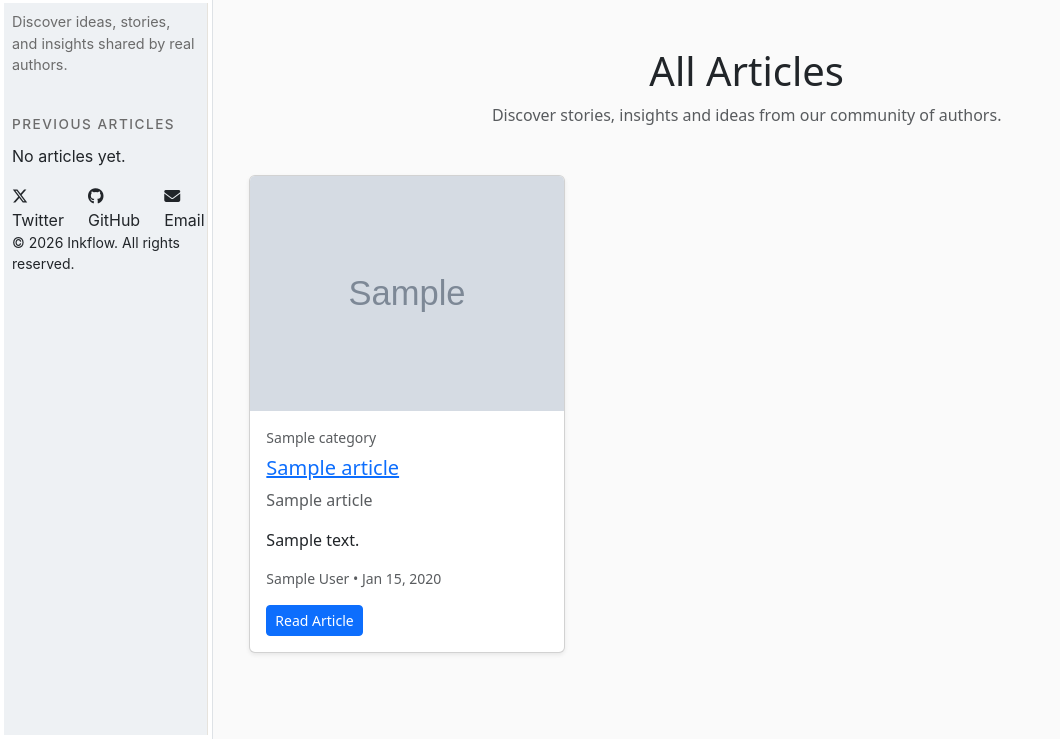
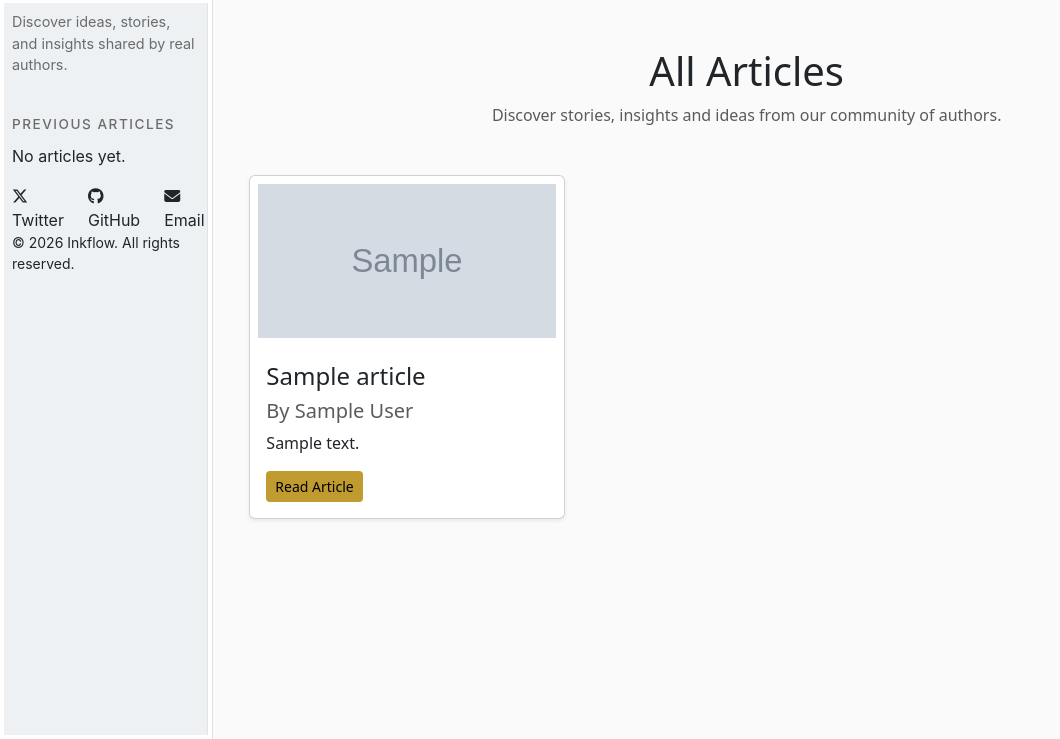
Before and after one commit to Kgothatso-create/publishing-cms, a Django app: page /all-articles in a window 1280 px wide. Shown: the part 64-803 px from the top of the page, without its empty margins (0-1060 px from the left). Run offline with Django 5.2, Linux system fonts and the light colour scheme; tables that the repository leaves empty hold one stand-in row (values such as "Sample post"); grey boxes marked "Sample" are stand-in pictures; some libraries are stand-ins or nearby versions.

Commit message:
card updates and template all articles view update

```diff
--- a/templates/articles/list.html
+++ b/templates/articles/list.html
@@ -13,56 +13,44 @@
         </p>
     </header>
 
-    <div class="row">
+    <div class="row g-4">
 
         {% for article in page_obj %}
 
-            <div class="col-lg-4 col-md-6 mb-4">
+            <div class="col-lg-4 col-md-6">
 
                 <article class="card h-100 shadow-sm">
 
                     {% if article.featured_image %}
-                        <img
-                            src="{{ article.featured_image.url }}"
-                            class="card-img-top"
-                            alt="{{ article.title }}">
+                        <img src="{{ article.featured_image.url }}"
+                             class="card-img-top object-fit-cover p-2"
+                             style="height: 170px;"
+                             alt="{{ article.title }}">
                     {% endif %}
 
-                    <div class="card-body d-flex flex-column">
+                    <div class="card-body p-3 d-flex flex-column">
 
-                        <small class="text-muted mb-2">
-                            {{ article.category.name }}
-                        </small>
-
-                        <h5 class="card-title">
-                            <a href="{% url 'view article' article.slug %}">
+                        <h1 class="card-title fs-4 mb-2">
+                            <a href="{% url 'view article' article.slug %}"
+                               class="text-dark text-decoration-none">
                                 {{ article.title }}
                             </a>
+                        </h1>
+
+                        <h5 class="text-muted fw-normal mb-2">
+                            By {{ article.author.get_full_name|default:article.author.username }}
                         </h5>
 
-                        {% if article.subheading %}
-                            <p class="text-muted">
-                                {{ article.subheading|truncatewords:15 }}
-                            </p>
-                        {% endif %}
-
-                        <p class="card-text">
-                            {{ article.excerpt|truncatewords:25 }}
+                        <p class="card-text flex-grow-1 mb-3">
+                            {{ article.excerpt|truncatewords:50 }}
                         </p>
 
                         <div class="mt-auto">
-
-                            <small class="text-muted d-block mb-3">
-                                {{ article.author.get_full_name|default:article.author.username }}
-                                •
-                                {{ article.published_at|date:"M d, Y" }}
-                            </small>
-
                             <a href="{% url 'view article' article.slug %}"
-                               class="btn btn-primary btn-sm">
+                               class="btn btn-sm align-self-start"
+                               style="background-color: #bf9b30; color: #000;">
                                 Read Article
                             </a>
-
                         </div>
 
                     </div>
```
Also changed, not shown: templates/articles/home.html (+27 -18 lines).
